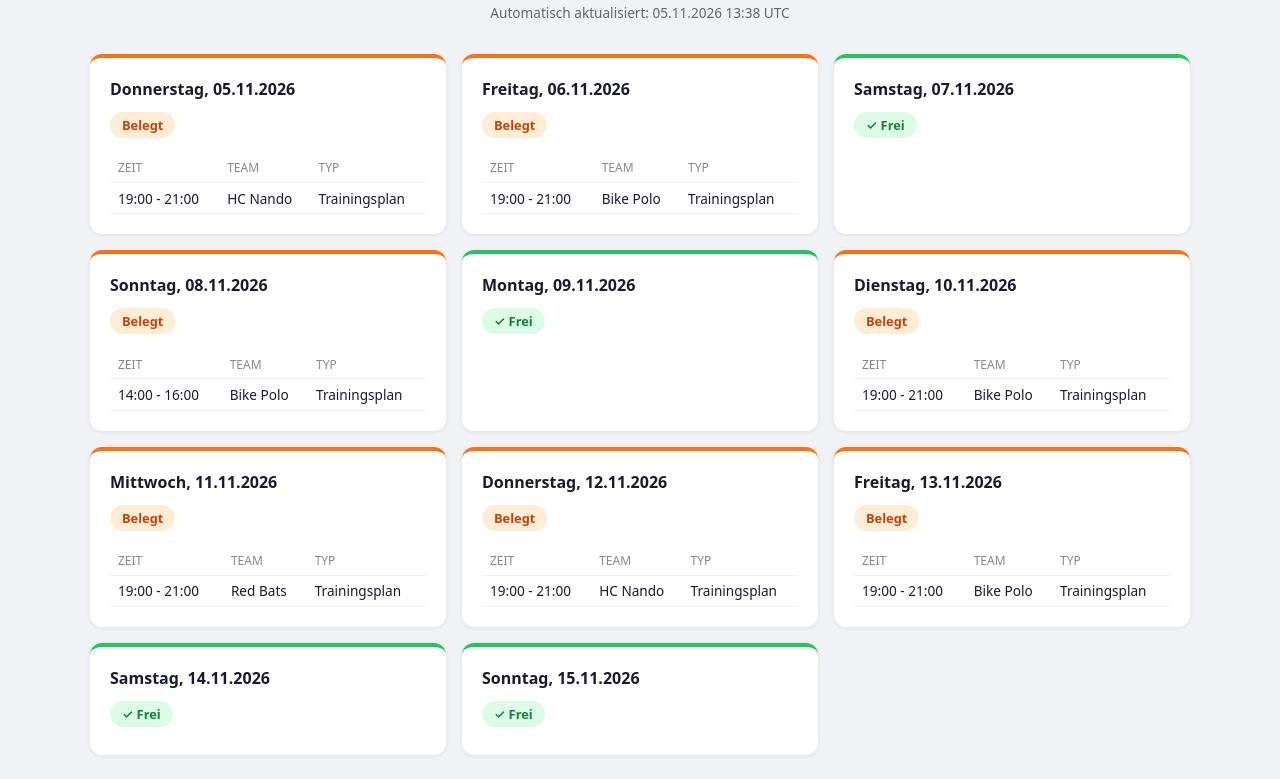
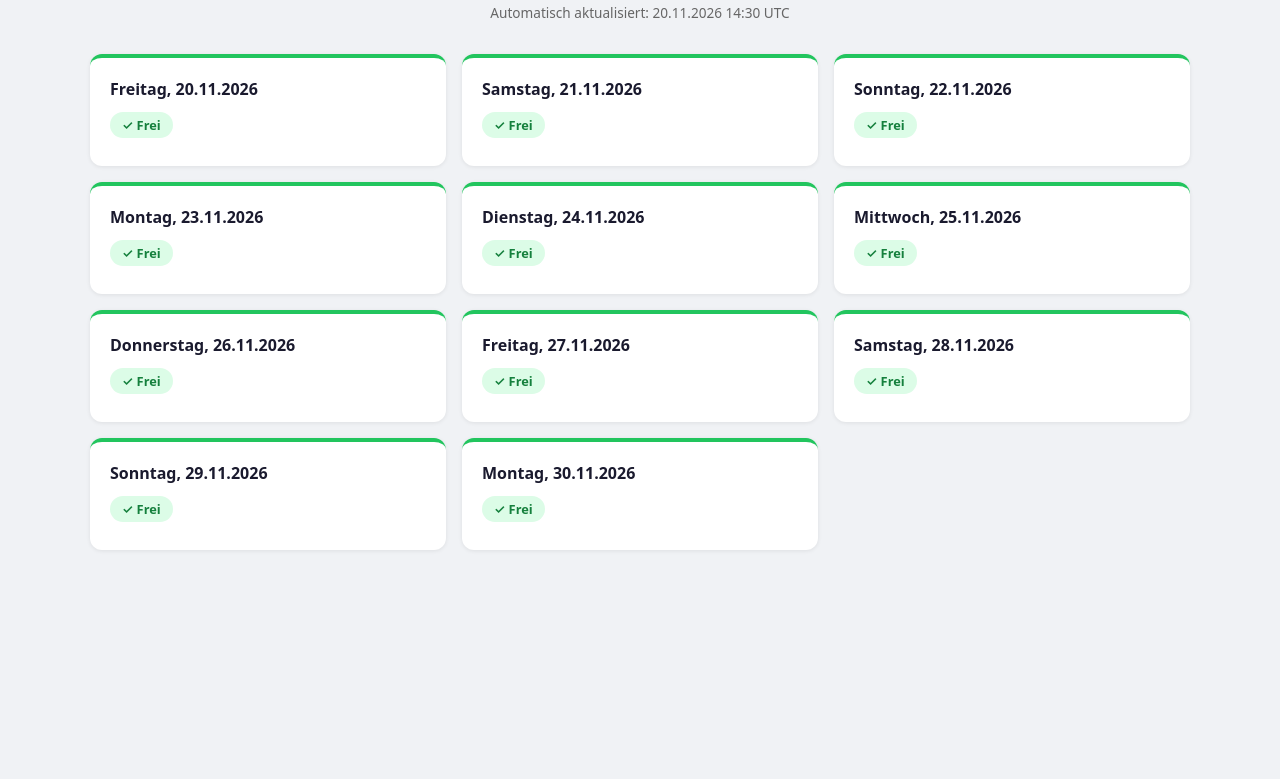
Before and after one commit to jonasvanessen/rollsportfeld, a plain HTML site: page index.html in a window 1280 px wide. Shown: the part 65-844 px from the top of the page. After the commit the page ends 800 px from the top, so only its background shows below. Drawn offline with Linux system fonts and the light colour scheme.

Commit message:
chore: update Rollsportfeld schedule [2026-11-20]

```diff
--- a/index.html
+++ b/index.html
@@ -83,20 +83,20 @@
 <body>
   <header>
     <h1>Rollsportfeld &ndash; Belegungsplan</h1>
-    <p>Automatisch aktualisiert: 05.11.2026 13:38 UTC</p>
+    <p>Automatisch aktualisiert: 20.11.2026 14:30 UTC</p>
   </header>
   <div class="grid">
-    <div class="card busy"><h2>Donnerstag, 05.11.2026</h2><p class="badge busy">Belegt</p><table class="bookings"><thead><tr><th>Zeit</th><th>Team</th><th>Typ</th></tr></thead><tbody><tr><td>19:00 - 21:00</td><td>HC Nando</td><td>Trainingsplan</td></tr></tbody></table></div>
-<div class="card busy"><h2>Freitag, 06.11.2026</h2><p class="badge busy">Belegt</p><table class="bookings"><thead><tr><th>Zeit</th><th>Team</th><th>Typ</th></tr></thead><tbody><tr><td>19:00 - 21:00</td><td>Bike Polo</td><td>Trainingsplan</td></tr></tbody></table></div>
-<div class="card free"><h2>Samstag, 07.11.2026</h2><p class="badge free">&#10003; Frei</p></div>
-<div class="card busy"><h2>Sonntag, 08.11.2026</h2><p class="badge busy">Belegt</p><table class="bookings"><thead><tr><th>Zeit</th><th>Team</th><th>Typ</th></tr></thead><tbody><tr><td>14:00 - 16:00</td><td>Bike Polo</td><td>Trainingsplan</td></tr></tbody></table></div>
-<div class="card free"><h2>Montag, 09.11.2026</h2><p class="badge free">&#10003; Frei</p></div>
-<div class="card busy"><h2>Dienstag, 10.11.2026</h2><p class="badge busy">Belegt</p><table class="bookings"><thead><tr><th>Zeit</th><th>Team</th><th>Typ</th></tr></thead><tbody><tr><td>19:00 - 21:00</td><td>Bike Polo</td><td>Trainingsplan</td></tr></tbody></table></div>
-<div class="card busy"><h2>Mittwoch, 11.11.2026</h2><p class="badge busy">Belegt</p><table class="bookings"><thead><tr><th>Zeit</th><th>Team</th><th>Typ</th></tr></thead><tbody><tr><td>19:00 - 21:00</td><td>Red Bats</td><td>Trainingsplan</td></tr></tbody></table></div>
-<div class="card busy"><h2>Donnerstag, 12.11.2026</h2><p class="badge busy">Belegt</p><table class="bookings"><thead><tr><th>Zeit</th><th>Team</th><th>Typ</th></tr></thead><tbody><tr><td>19:00 - 21:00</td><td>HC Nando</td><td>Trainingsplan</td></tr></tbody></table></div>
-<div class="card busy"><h2>Freitag, 13.11.2026</h2><p class="badge busy">Belegt</p><table class="bookings"><thead><tr><th>Zeit</th><th>Team</th><th>Typ</th></tr></thead><tbody><tr><td>19:00 - 21:00</td><td>Bike Polo</td><td>Trainingsplan</td></tr></tbody></table></div>
-<div class="card free"><h2>Samstag, 14.11.2026</h2><p class="badge free">&#10003; Frei</p></div>
-<div class="card free"><h2>Sonntag, 15.11.2026</h2><p class="badge free">&#10003; Frei</p></div>
+    <div class="card free"><h2>Freitag, 20.11.2026</h2><p class="badge free">&#10003; Frei</p></div>
+<div class="card free"><h2>Samstag, 21.11.2026</h2><p class="badge free">&#10003; Frei</p></div>
+<div class="card free"><h2>Sonntag, 22.11.2026</h2><p class="badge free">&#10003; Frei</p></div>
+<div class="card free"><h2>Montag, 23.11.2026</h2><p class="badge free">&#10003; Frei</p></div>
+<div class="card free"><h2>Dienstag, 24.11.2026</h2><p class="badge free">&#10003; Frei</p></div>
+<div class="card free"><h2>Mittwoch, 25.11.2026</h2><p class="badge free">&#10003; Frei</p></div>
+<div class="card free"><h2>Donnerstag, 26.11.2026</h2><p class="badge free">&#10003; Frei</p></div>
+<div class="card free"><h2>Freitag, 27.11.2026</h2><p class="badge free">&#10003; Frei</p></div>
+<div class="card free"><h2>Samstag, 28.11.2026</h2><p class="badge free">&#10003; Frei</p></div>
+<div class="card free"><h2>Sonntag, 29.11.2026</h2><p class="badge free">&#10003; Frei</p></div>
+<div class="card free"><h2>Montag, 30.11.2026</h2><p class="badge free">&#10003; Frei</p></div>
   </div>
 </body>
 </html>
```
